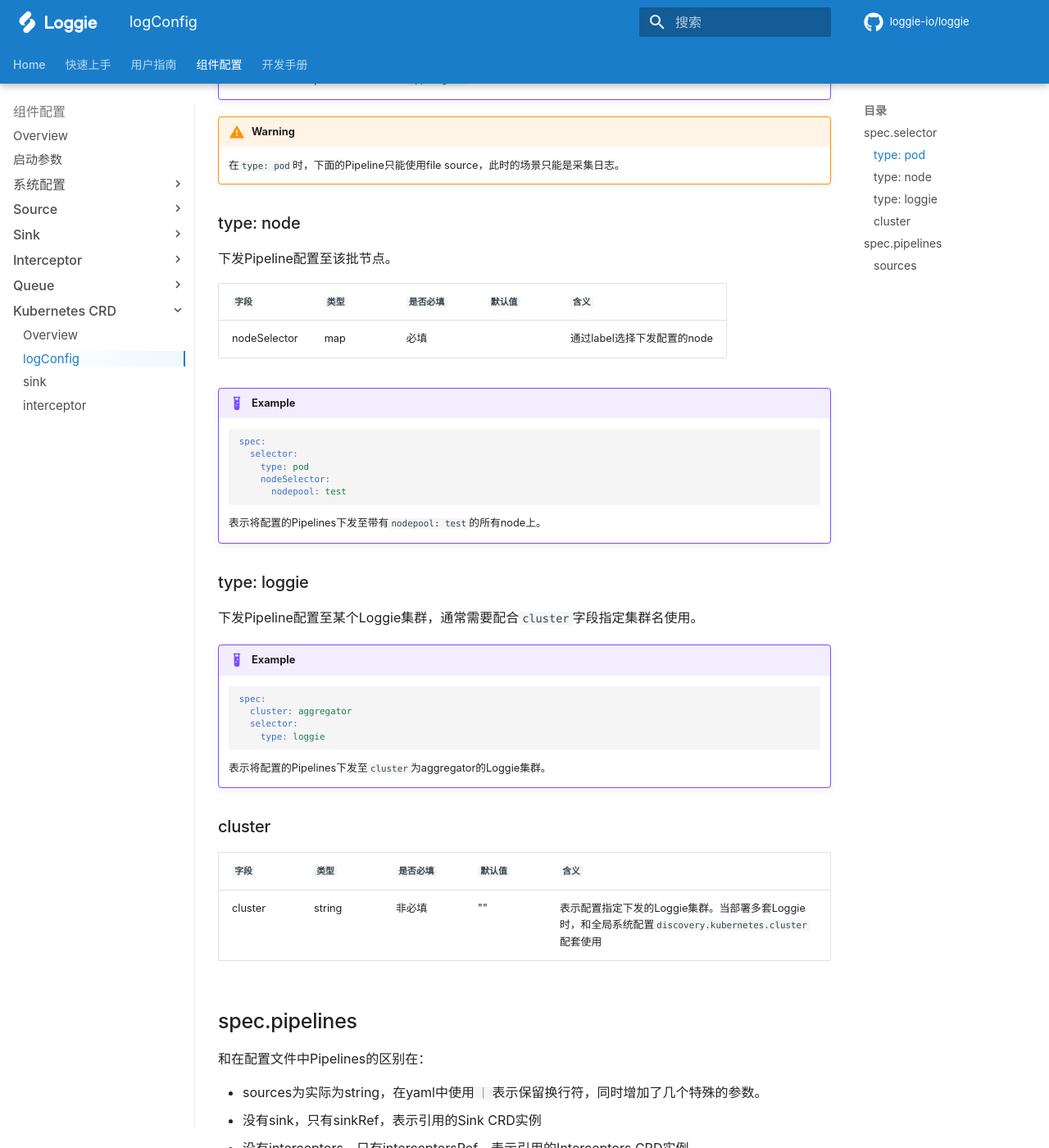
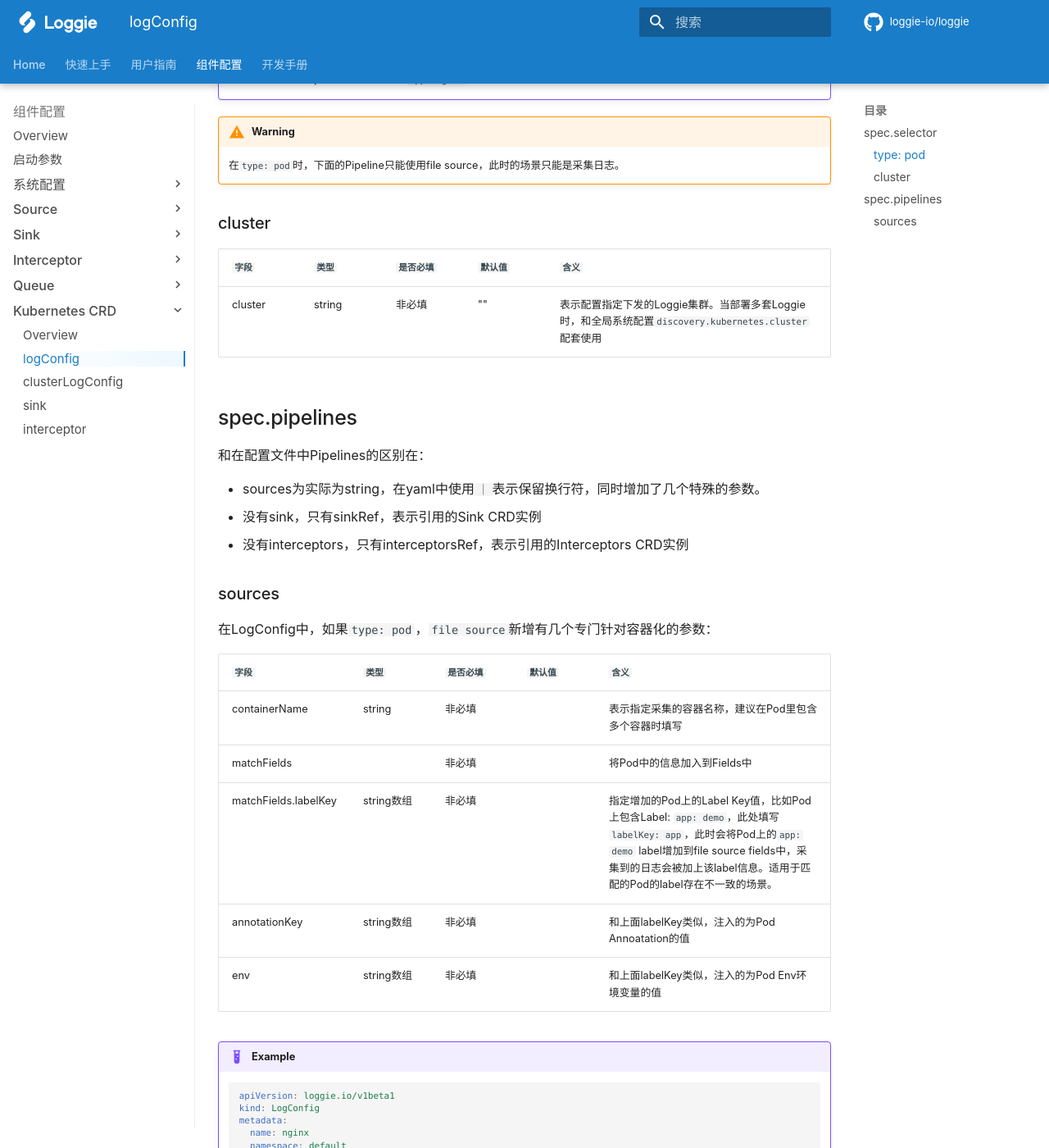
Before and after one commit to loggie-io/docs, an MkDocs documentation site: the page built from docs/reference/discovery/kubernetes/logconfig.md, in a window 1280 px wide and 1400 px high, scrolled down 1051 px. Shown: the whole window at 82% size. Built offline with MkDocs 1.6.1 and Material for MkDocs 9.7.7, drawn with Linux system fonts in a browser that asks for light colours; some web fonts are replaced; comment, search, counter and statistics services are not loaded; some of the changed text lies outside the part shown.

Commit message:
Feat: add ClusterLogConfig doc

````diff
--- a/docs/reference/discovery/kubernetes/logconfig.md
+++ b/docs/reference/discovery/kubernetes/logconfig.md
@@ -26,7 +26,7 @@
     ```
 
 ## spec.selector
-表示Pipeline配置适用的范围，可以选择采集一批Pods的日志，或者采集节点的日志等
+表示Pipeline配置适用的范围，可以选择采集一批Pods的日志
 
 
 
@@ -51,38 +51,6 @@
 
 !!! warning
     在`type: pod`时，下面的Pipeline只能使用file source，此时的场景只能是采集日志。
-
-### type: node
-下发Pipeline配置至该批节点。
-
-|    `字段`   |    `类型`    |  `是否必填`  |  `默认值`  |  `含义`  |
-| ---------- | ----------- | ----------- | --------- | -------- |
-| nodeSelector | map  |    必填    |      | 通过label选择下发配置的node |
-
-
-!!! example
-    ```yaml
-    spec:
-      selector:
-        type: pod
-        nodeSelector:
-          nodepool: test
-    ```
-    表示将配置的Pipelines下发至带有`nodepool: test`的所有node上。
-
-### type: loggie
-下发Pipeline配置至某个Loggie集群，通常需要配合`cluster`字段指定集群名使用。
-
-!!! example
-    ```yaml
-    spec:
-      cluster: aggregator
-      selector:
-        type: loggie
-
-    ```
-    表示将配置的Pipelines下发至`cluster`为aggregator的Loggie集群。
-
 
 ### cluster
 
--- a/nav.yml
+++ b/nav.yml
@@ -86,6 +86,7 @@ nav:
       - Kubernetes CRD:
         - Overview: reference/discovery/kubernetes/overview.md
         - logConfig: reference/discovery/kubernetes/logconfig.md
+        - clusterLogConfig: reference/discovery/kubernetes/clusterlogconfig.md
         - sink: reference/discovery/kubernetes/sink.md
         - interceptor: reference/discovery/kubernetes/interceptors.md
 
````
Also changed, not shown: docs/reference/discovery/kubernetes/clusterlogconfig.md (added, +97 -0 lines), docs/reference/discovery/kubernetes/overview.md (+4 -1 lines).
